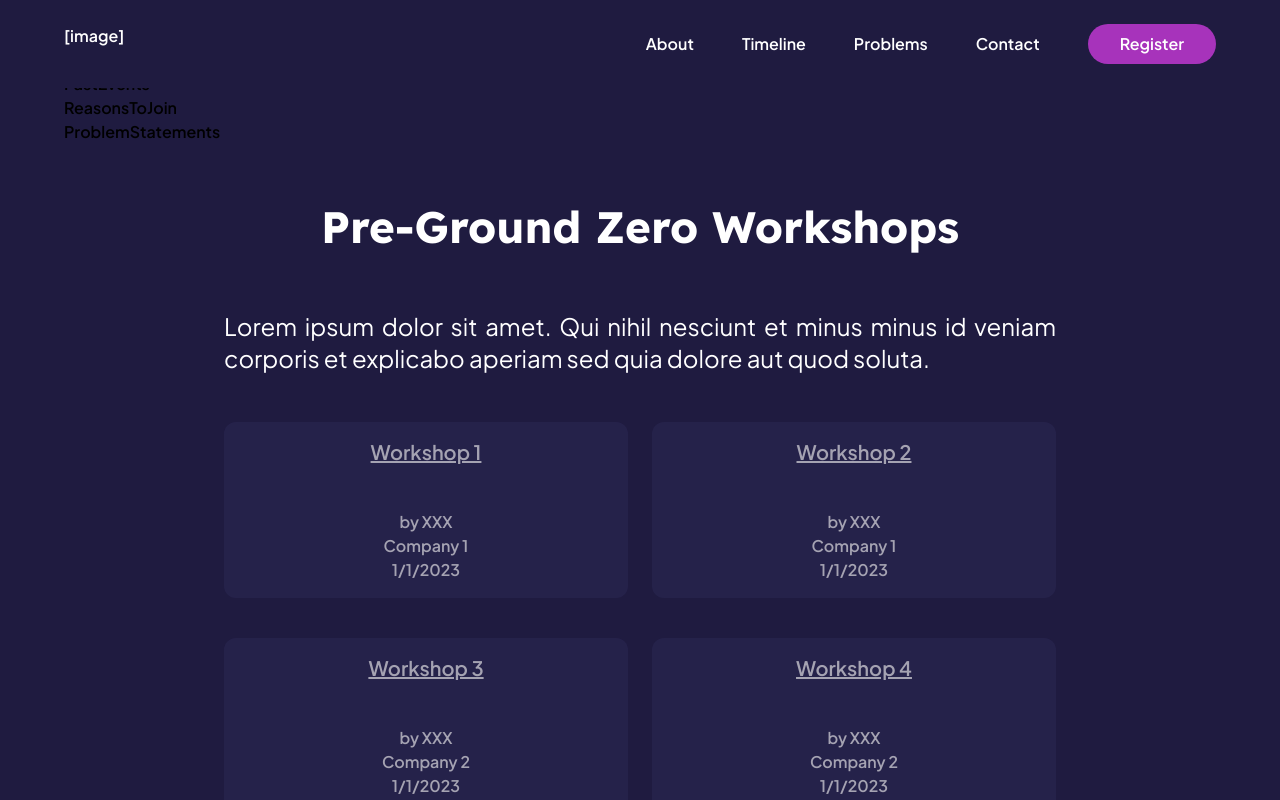
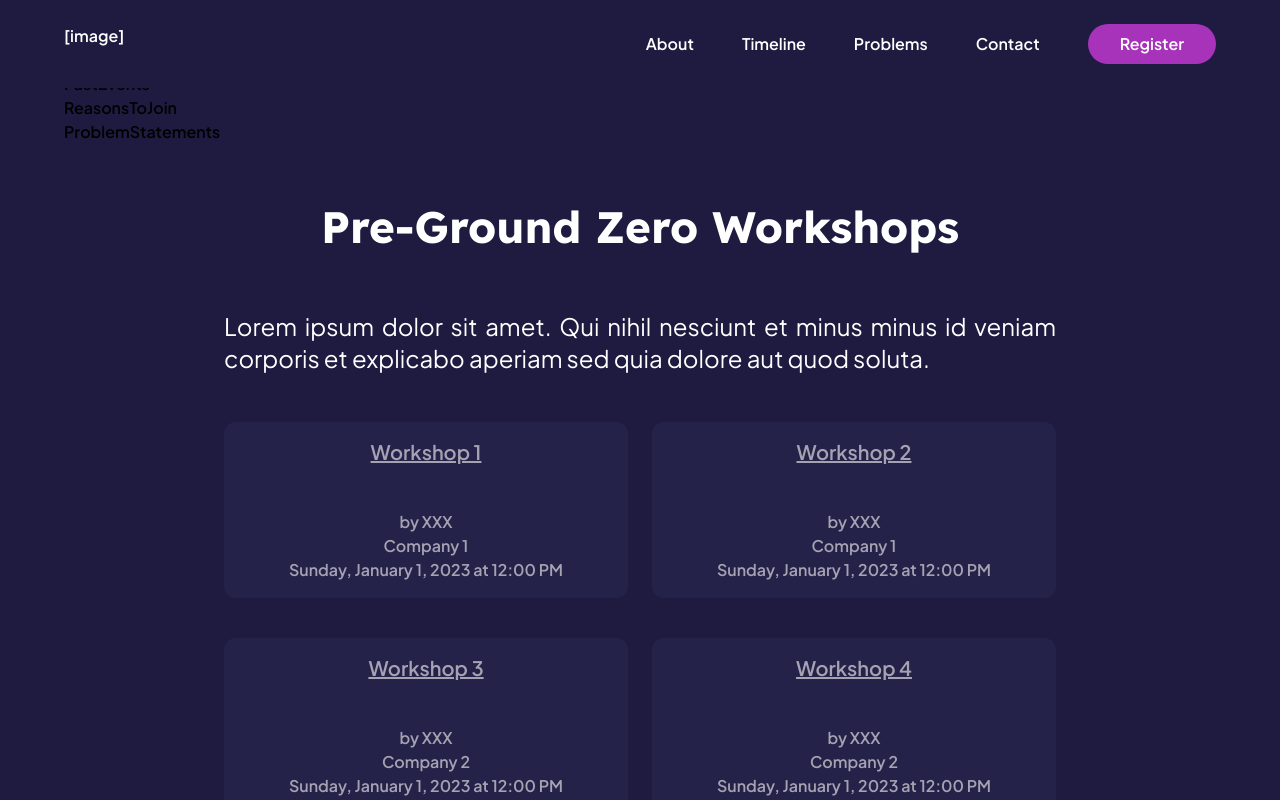
Before and after one commit to groundzero2023/groundzero-website, a React (Vite) app in the folder groundzero/: page / in a window 1280 px wide. Shown: the top 800 px of the page. Built offline with nearby package versions, Linux system fonts and the light colour scheme.

Commit message:
Modify date format

```diff
--- a/groundzero/src/components/Workshops.jsx
+++ b/groundzero/src/components/Workshops.jsx
@@ -24,7 +24,7 @@ const Workshops = () => {
                   {
                     `by ${workshop.by}
                     ${workshop.company}
-                    ${new Date(workshop.date).toLocaleDateString()}`
+                    ${new Date(workshop.date).toLocaleString("en-US", { dateStyle: "full", timeStyle: "short", })}`
                   }
                 </h3>
               </div>
```
